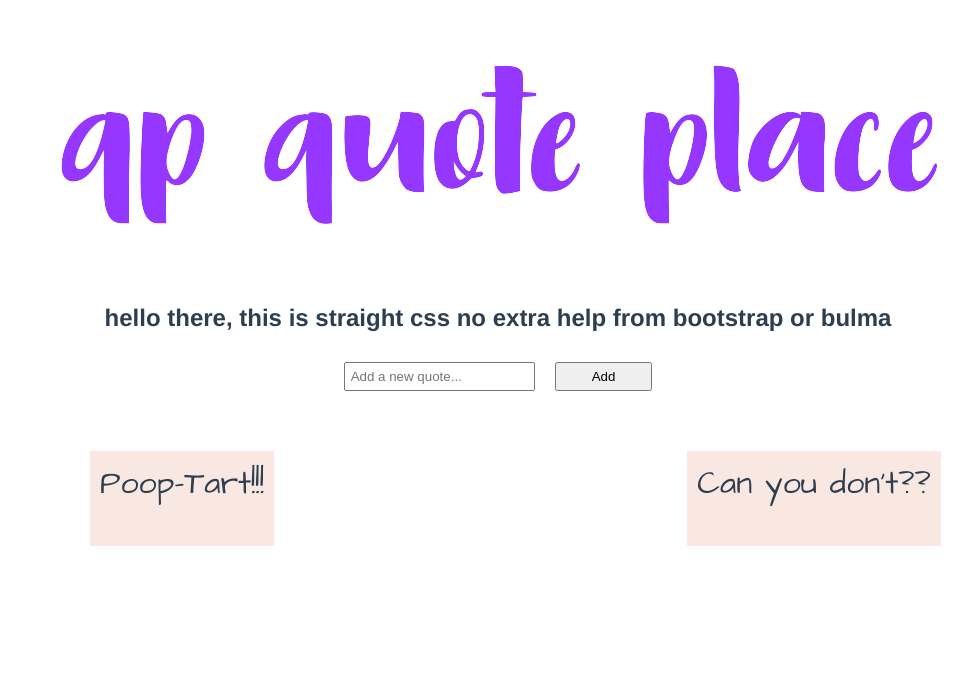
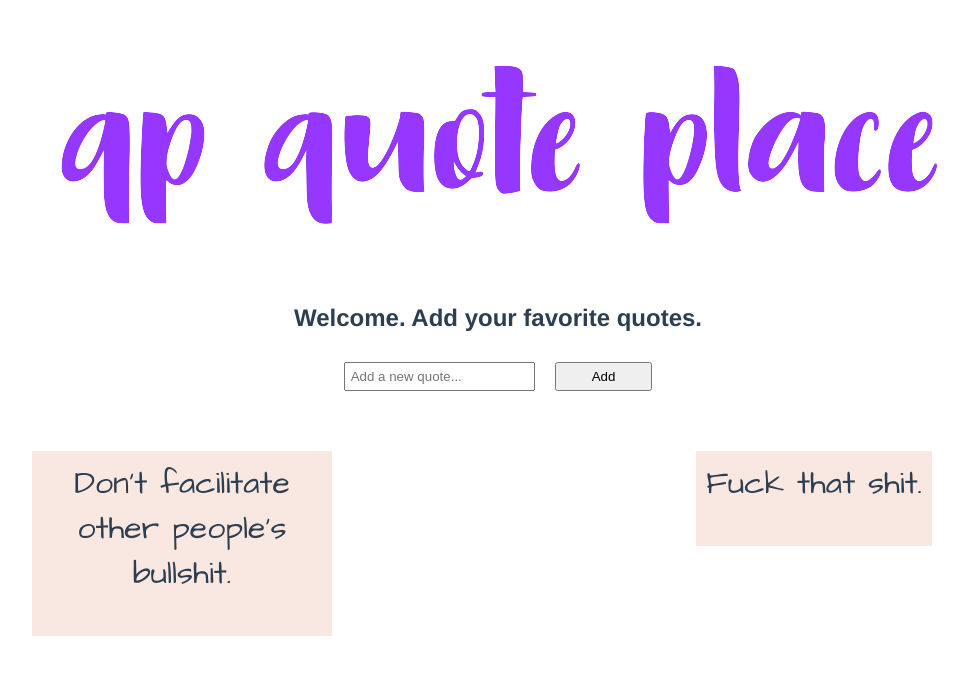
Before and after one commit to piknikki/quote-place-v2, a Vue app: page / in a window 1280 px wide. Shown: the top 674 px of the page, without its empty margins (142-1114 px from the left). Built offline with nearby package versions, Linux system fonts and the light colour scheme; some icons are missing; a web font is replaced by a local one; what vue-randomcolor would draw is missing.

Commit message:
change the welcome message

```diff
--- a/src/App.vue
+++ b/src/App.vue
@@ -1,7 +1,7 @@
 <template>
   <div id="app">
     <img id="logo" alt="Vue logo" src="./assets/logo.png">
-    <h2>hello there, this is straight css no extra help from bootstrap or bulma</h2>
+    <h2>Welcome. Add your favorite quotes.</h2>
     <AddQuote />
     <br>
     <div class="quote-container">
--- a/src/store/modules/quotes.js
+++ b/src/store/modules/quotes.js
@@ -2,11 +2,11 @@ const state = {
   quotes: [
     {
       id: 1,
-      title: 'Poop-Tart!!!'
+      title: 'Don\'t facilitate other people\'s bullshit.'
     },
     {
       id: 2,
-      title: 'Can you don\'t??'
+      title: 'Fuck that shit.'
     }
   ]
 }
```
